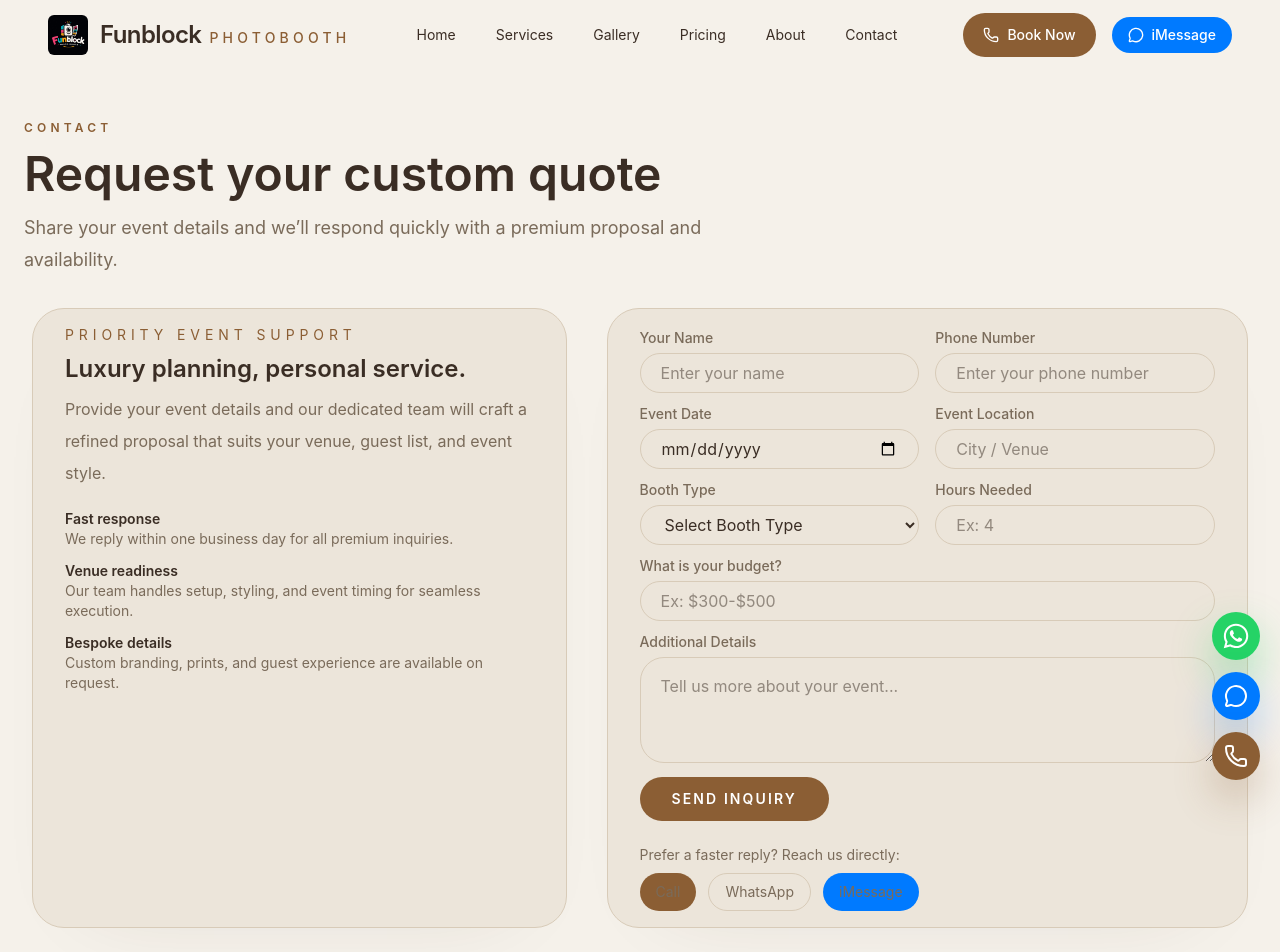
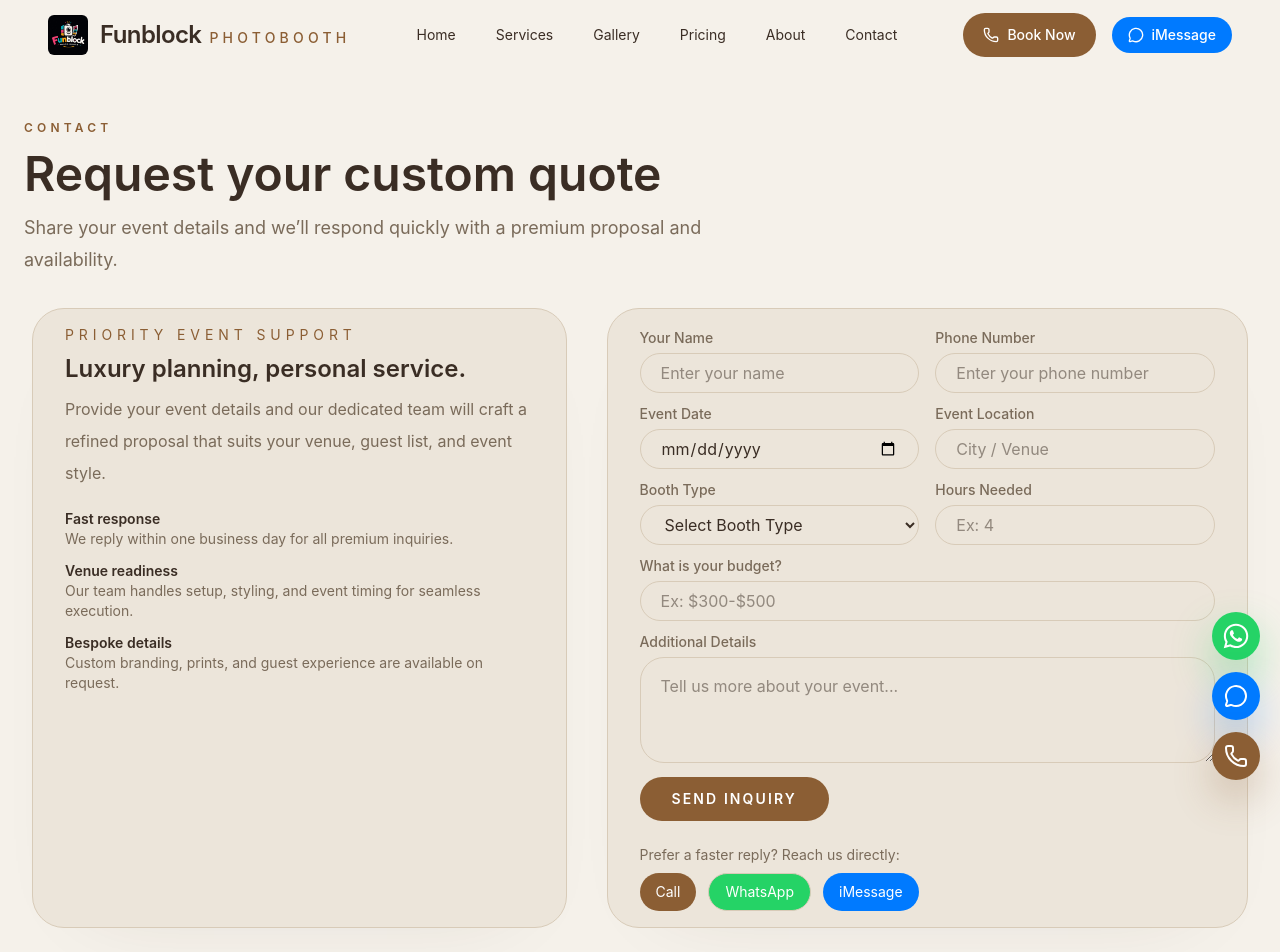
Before and after one commit to Vinay-Mamidisetti/funblock-photobooth, a Next.js app: page /contact in a window 1280 px wide. Shown: the top 952 px of the page. Built offline with nearby package versions, Linux system fonts and the light colour scheme.

Commit message:
new buttons

```diff
--- a/src/components/ui/ContactForm.tsx
+++ b/src/components/ui/ContactForm.tsx
@@ -353,9 +353,9 @@ export default function ContactForm() {
             <div className="mt-4 text-sm text-[var(--muted)]">
                 <p className="mb-2">Prefer a faster reply? Reach us directly:</p>
                 <div className="flex flex-wrap gap-3">
-                    <a href={`tel:${site.phoneRaw}`} className="inline-flex items-center gap-2 rounded-full bg-[var(--accent)] px-4 py-2 text-white">Call</a>
-                    <a href={`${site.whatsappUrl}?text=${encodeURIComponent(quickMessage)}`} target="_blank" rel="noreferrer" className="inline-flex items-center gap-2 rounded-full border border-[var(--border)] px-4 py-2">WhatsApp</a>
-                    <a href={`sms:${site.phoneRaw}?body=${encodeURIComponent(quickMessage)}`} className="inline-flex items-center gap-2 rounded-full bg-[#007aff] px-4 py-2 text-white">iMessage</a>
+                    <a href={`tel:${site.phoneRaw}`} className="inline-flex items-center gap-2 rounded-full bg-[var(--accent)] px-4 py-2 !text-white">Call</a>
+                    <a href={`${site.whatsappUrl}?text=${encodeURIComponent(quickMessage)}`} target="_blank" rel="noreferrer" className="inline-flex items-center gap-2 rounded-full bg-[#25D366] border border-[var(--border)] px-4 py-2 !text-white">WhatsApp</a>
+                    <a href={`sms:${site.phoneRaw}?body=${encodeURIComponent(quickMessage)}`} className="inline-flex items-center gap-2 rounded-full bg-[#007aff] px-4 py-2 !text-white">iMessage</a>
                 </div>
             </div>
 
```
